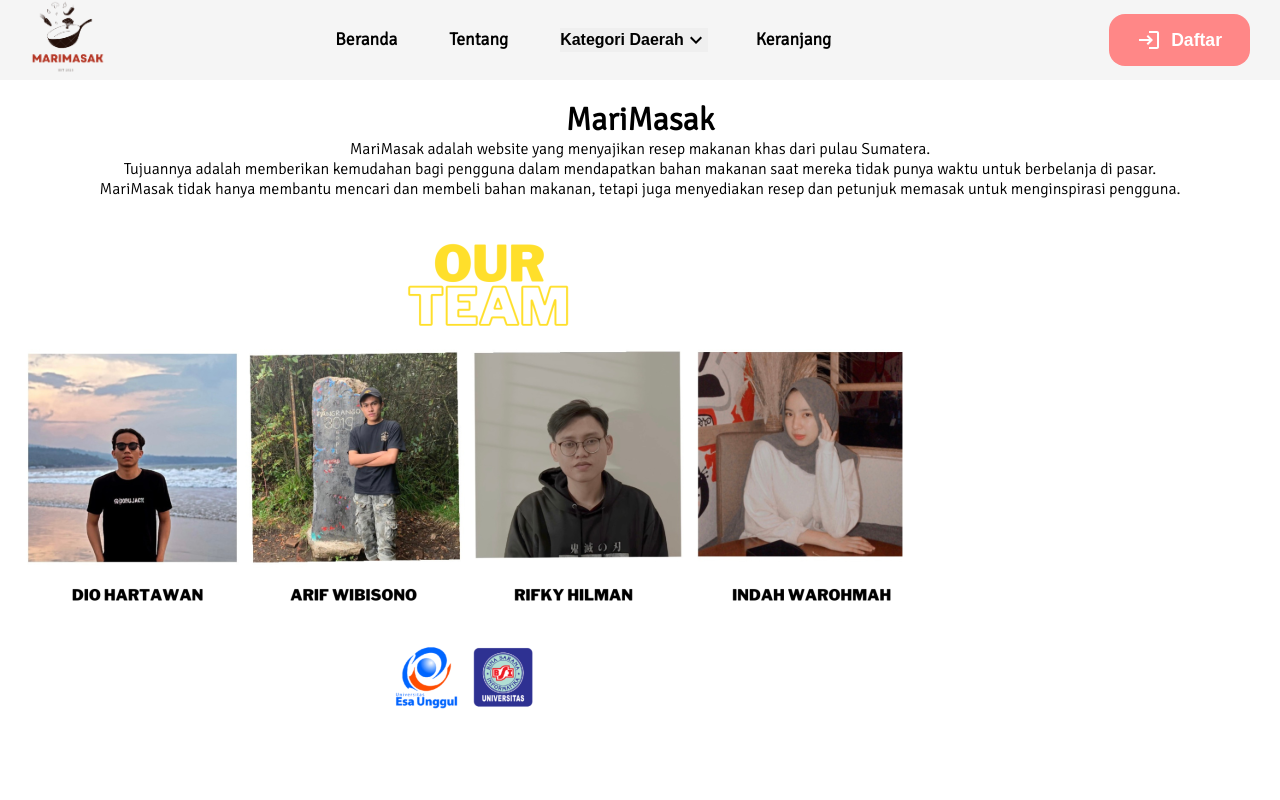
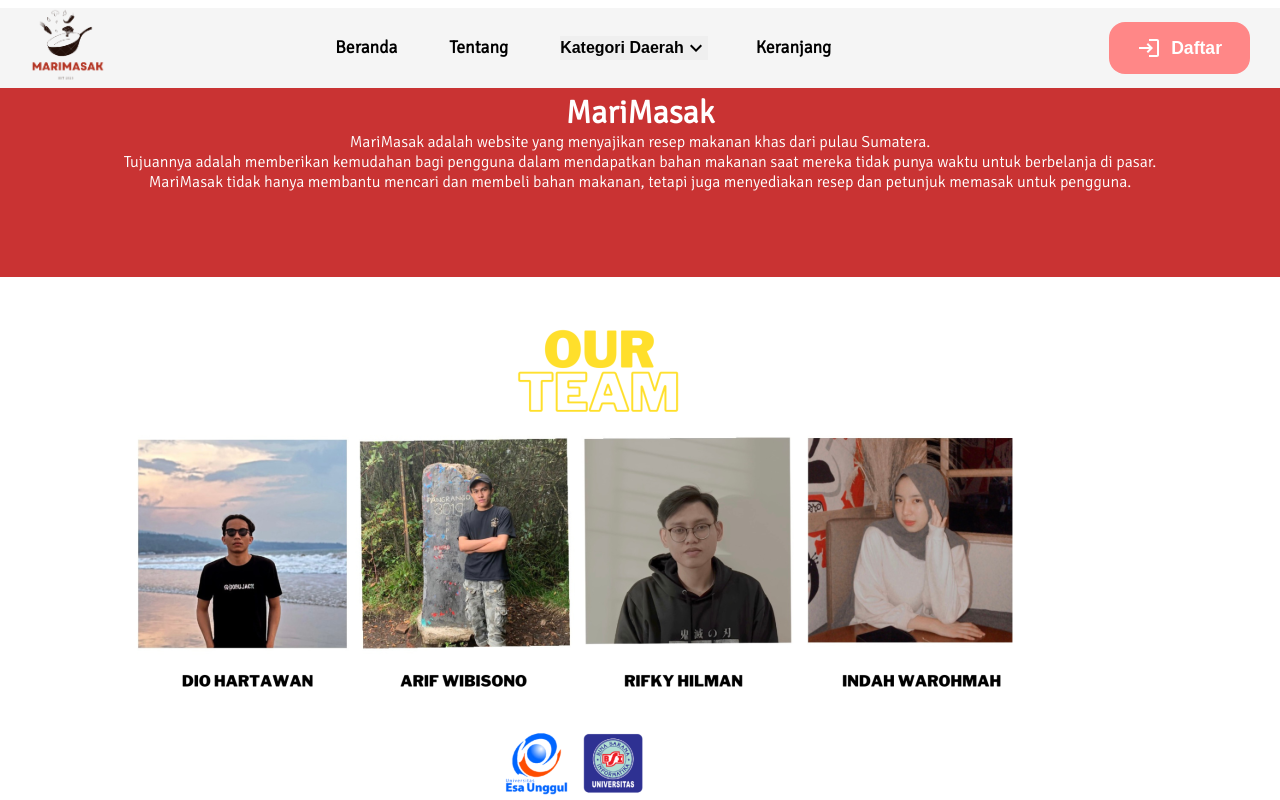
Before and after one commit to rifkyhilman/Marimasak-client, a React (Create React App) app: page /about in a window 1280 px wide. Shown: the top 800 px of the page. Built offline with nearby package versions, Linux system fonts and the light colour scheme.

Commit message:
style scss

```diff
--- a/src/Pages/AboutUsPage.js
+++ b/src/Pages/AboutUsPage.js
@@ -4,14 +4,14 @@ import '../Styles/AboutUsPage.scss';
 const AboutUsPage = () => {
     return (
         <>
-        <div className="container">
-        <h1> MariMasak</h1>
+            <div class="about-section">
+                <h1>MariMasak</h1>
                 <p>MariMasak adalah website yang menyajikan resep makanan khas dari pulau Sumatera. </p>
                 <p>Tujuannya adalah memberikan kemudahan bagi pengguna dalam mendapatkan bahan makanan saat mereka tidak punya waktu untuk berbelanja di pasar.</p>
-        <p>MariMasak tidak hanya membantu mencari dan membeli bahan makanan, tetapi juga menyediakan resep dan petunjuk memasak untuk menginspirasi pengguna.</p>
+                <p>MariMasak tidak hanya membantu mencari dan membeli bahan makanan, tetapi juga menyediakan resep dan petunjuk memasak untuk pengguna.</p>
             </div>
 
-        <div class="link-image">
+            <div class="column">
                 <img src="img/ehem.png" alt="Our Team"></img>
             </div>
             </>
--- a/src/Styles/AboutUsPage.scss
+++ b/src/Styles/AboutUsPage.scss
@@ -1,9 +1,15 @@
-.container {
-    padding-top: 100px;
+.about-section {
+    padding: 85px;
     text-align: center;
+    margin: 0.5em 0%;
+    background-color: #c93333;
+    color: white;
 }
 
-.link-image {
-    align-self: center;
-    max-width: 600px;
-}
+
+.column {
+    float: center;
+    width: 33.3%;
+    margin-bottom: 16px;
+    padding: 0 110px;
+  }
```
Lines whose indentation alone changed are shown as unchanged.
